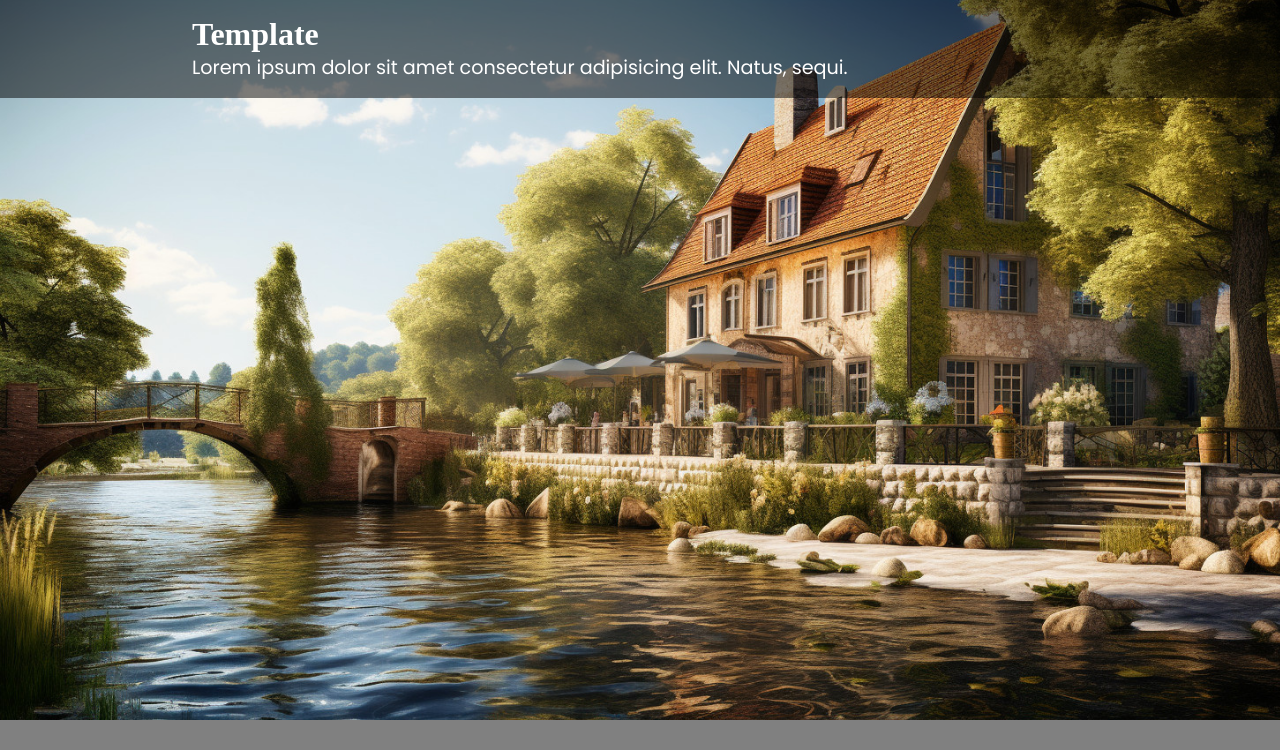
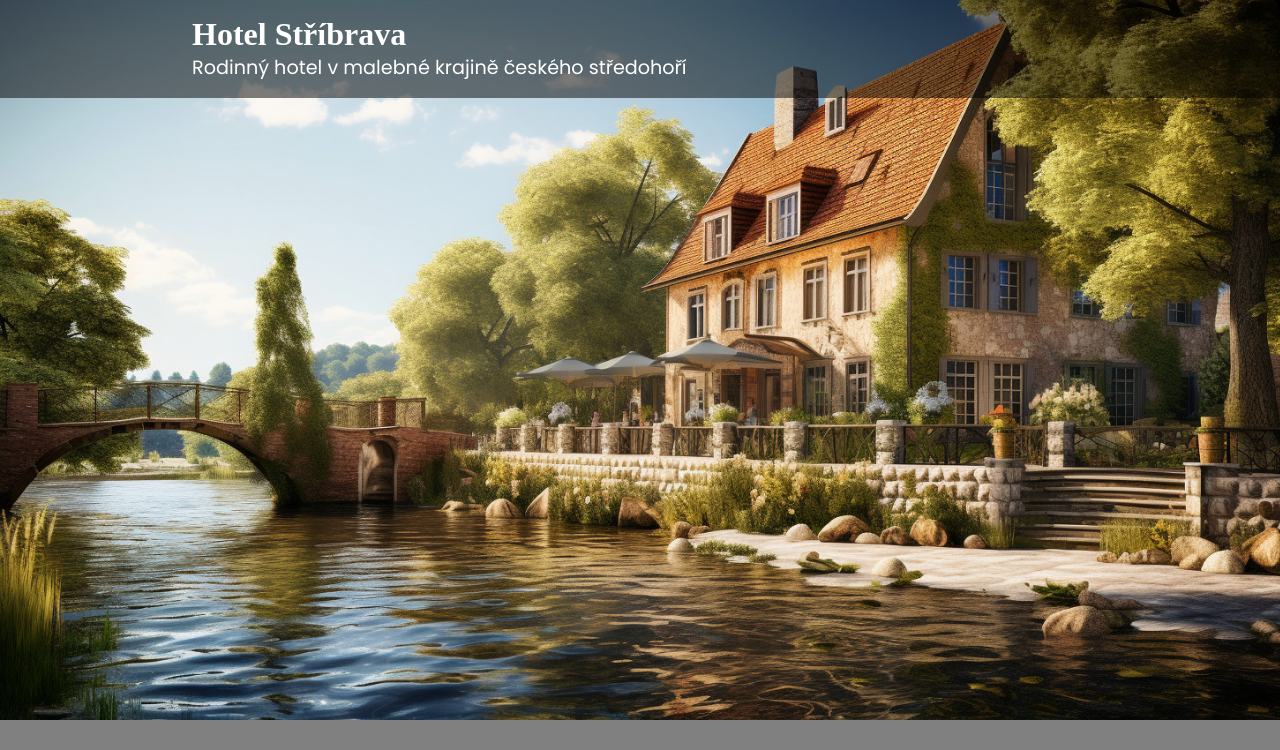
Before and after one commit to saraholclova/hotel-stribrava, a React (Vite) app: page / in a window 1280 px wide. Shown: the top 750 px of the page. Built offline with nearby package versions, Linux system fonts and the light colour scheme; a web font is replaced by a local one.

Commit message:
výměna textů v headeru

```diff
--- a/src/components/Header/Header.jsx
+++ b/src/components/Header/Header.jsx
@@ -3,11 +3,10 @@ export const Header = () => {
     <div className="banner">
       <div className="banner__stripe">
         <div className="container">
-          <h1>Template</h1>
+          <h1>Hotel Stříbrava</h1>
 
           <p className="lead">
-            Lorem ipsum dolor sit amet consectetur adipisicing elit. Natus,
-            sequi.
+            Rodinný hotel v malebné krajině českého středohoří
           </p>
         </div>
       </div>
```
